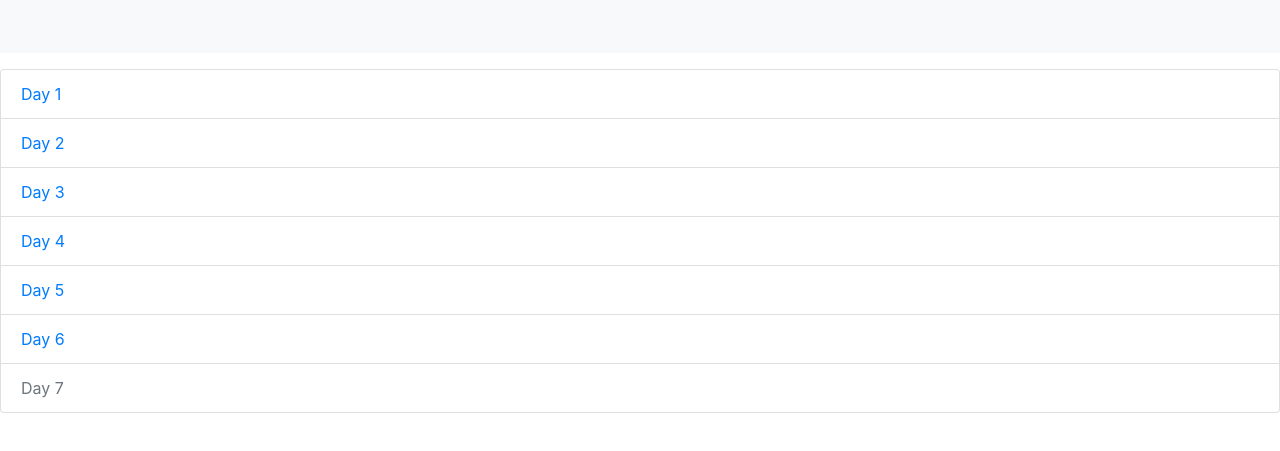
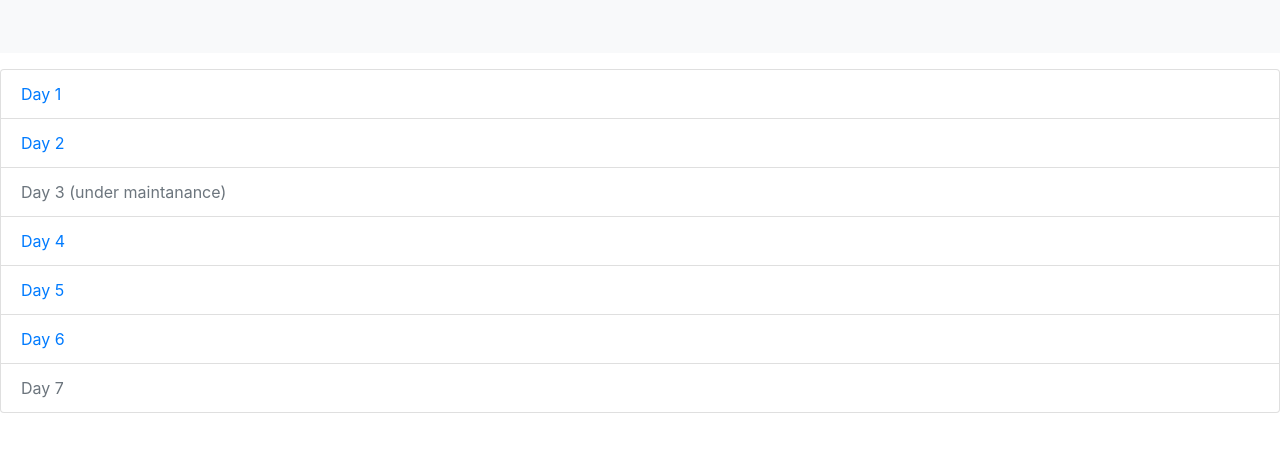
Before and after one commit to thatbeautifuldream/frontend-practice, a plain HTML site: page index.html in a window 1280 px wide. Shown: the part 171-622 px from the top of the page. Drawn offline with nearby package versions, Linux system fonts and the light colour scheme.

Commit message:
disabled day3 under tag maintainance

```diff
--- a/index.html
+++ b/index.html
@@ -27,7 +27,7 @@
     <div class="list-group">
       <a href="/day1/index.html" class="list-group-item">Day 1</a>
       <a href="/day2/index.html" class="list-group-item">Day 2</a>
-      <a href="/day3/index.html" class="list-group-item">Day 3</a>
+      <a href="#" class="list-group-item disabled">Day 3 (under maintanance)</a>
       <a href="/day4/index.html" class="list-group-item">Day 4</a>
       <a href="/day5/index.html" class="list-group-item">Day 5</a>
       <a href="/day6/index.html" class="list-group-item">Day 6</a>
```
Also changed, not shown: day3/index.html (+1 -1 lines), day3/icon.ico (added).
